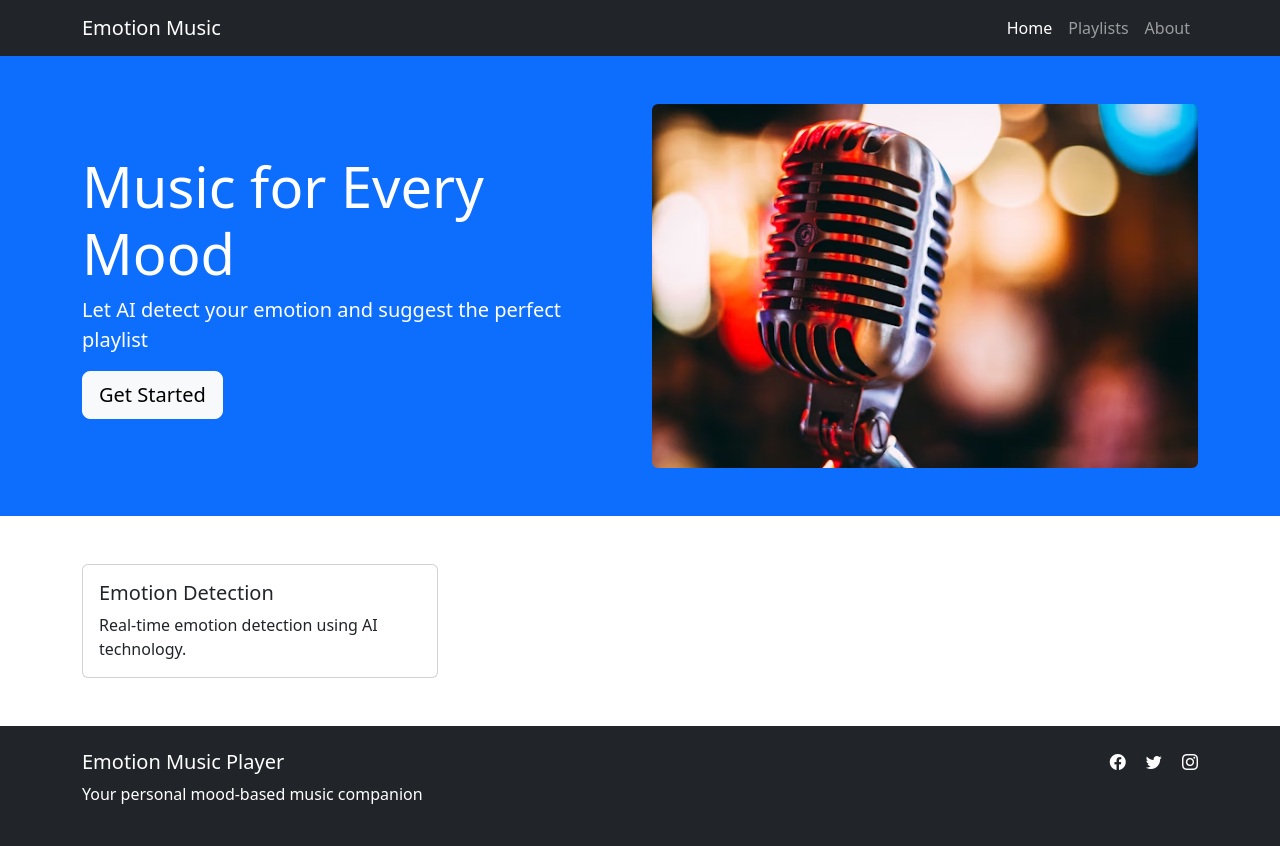
After one commit to PublisherName/MoodMelodyNepal, a Django app: template templates/base.html in a window 1280 px wide. The commit adds this page. Run offline with Django 3.2, Linux system fonts and the light colour scheme; the template is opened without the code that fills it, so the values that code supplies are empty.

Commit message:
Mood Dection Added On Index

```diff
--- a/detection/urls.py
+++ b/detection/urls.py
@@ -1,3 +1,5 @@
+from django.conf import settings
+from django.conf.urls.static import static
 from django.urls import path
 
 from detection import views
@@ -6,3 +8,7 @@ urlpatterns = [
     path("", views.index, name="index"),
     path("expression", views.expression, name="expression"),
 ]
+
+if settings.DEBUG:
+    urlpatterns += static(settings.STATIC_URL, document_root=settings.STATIC_ROOT)
+    urlpatterns += static(settings.MEDIA_URL, document_root=settings.MEDIA_ROOT)
--- /dev/null
+++ b/music/apps.py
@@ -0,0 +1,6 @@
+from django.apps import AppConfig
+
+
+class MusicConfig(AppConfig):
+    default_auto_field = "django.db.models.BigAutoField"
+    name = "music"
--- /dev/null
+++ b/music/tests.py
@@ -0,0 +1 @@
+# Create your tests here.
--- /dev/null
+++ b/music/views.py
@@ -0,0 +1 @@
+# Create your views here.
--- /dev/null
+++ b/templates/base.html
@@ -0,0 +1,29 @@
+<!-- templates/base.html -->
+<!DOCTYPE html>
+<html lang="en">
+    <head>
+        {% include "partials/head.html" %}
+        <title>
+            {% block title %}
+                Emotion Music Player
+            {% endblock title %}
+        </title>
+        <meta name="description"
+              content="{% block meta_description %}Emotion based music player that suggests playlists based on your mood{% endblock meta_description %}">
+        <meta name="keywords"
+              content="{% block meta_keywords %}music player, emotion detection, mood music, playlist{% endblock meta_keywords %}">
+    </head>
+    <body>
+        {% include "partials/navbar.html" %}
+        {% block hero %}
+            {% include "partials/hero.html" %}
+        {% endblock hero %}
+        {% block content %}
+            {% include "partials/features.html" %}
+        {% endblock content %}
+        {% include "partials/footer.html" %}
+        <script src="https://cdn.jsdelivr.net/npm/bootstrap@5.3.0/dist/js/bootstrap.bundle.min.js"></script>
+        {% block extra_js %}
+        {% endblock extra_js %}
+    </body>
+</html>
--- /dev/null
+++ b/templates/partials/features.html
@@ -0,0 +1,13 @@
+<div class="container my-5">
+    <div class="row g-4">
+        <div class="col-md-4">
+            <div class="card">
+                <div class="card-body">
+                    <h5 class="card-title">Emotion Detection</h5>
+                    <p class="card-text">Real-time emotion detection using AI technology.</p>
+                </div>
+            </div>
+        </div>
+        <!-- Other feature cards... -->
+    </div>
+</div>
--- /dev/null
+++ b/templates/partials/footer.html
@@ -0,0 +1,15 @@
+<footer class="bg-dark text-white py-4">
+    <div class="container">
+        <div class="row">
+            <div class="col-md-6">
+                <h5>Emotion Music Player</h5>
+                <p>Your personal mood-based music companion</p>
+            </div>
+            <div class="col-md-6 text-md-end">
+                <a href="#" class="text-white me-3"><i class="bi bi-facebook"></i></a>
+                <a href="#" class="text-white me-3"><i class="bi bi-twitter"></i></a>
+                <a href="#" class="text-white"><i class="bi bi-instagram"></i></a>
+            </div>
+        </div>
+    </div>
+</footer>
--- /dev/null
+++ b/templates/partials/head.html
@@ -0,0 +1,20 @@
+<meta charset="UTF-8">
+<meta name="viewport" content="width=device-width, initial-scale=1.0">
+<meta name="description"
+      content="{% block meta_description %}{% endblock meta_description %}">
+<meta name="keywords"
+      content="{% block meta_keywords %}{% endblock meta_keywords %}">
+<title>
+    {% block title %}
+        Emotion Music Player
+    {% endblock title %}
+</title>
+<!-- Bootstrap CSS -->
+<link href="https://cdn.jsdelivr.net/npm/bootstrap@5.3.0/dist/css/bootstrap.min.css"
+      rel="stylesheet">
+<!-- Bootstrap Icons -->
+<link rel="stylesheet"
+      href="https://cdn.jsdelivr.net/npm/bootstrap-icons@1.11.0/font/bootstrap-icons.css">
+<!-- Custom CSS -->
+{% block extra_css %}
+{% endblock extra_css %}
--- /dev/null
+++ b/templates/partials/hero.html
@@ -0,0 +1,21 @@
+{% load static %}
+<div class="container-fluid bg-primary text-white py-5">
+    <div class="container">
+        <div class="row align-items-center">
+            <div class="col-md-6">
+                <h1 class="display-4">Music for Every Mood</h1>
+                <p class="lead">Let AI detect your emotion and suggest the perfect playlist</p>
+                <button class="btn btn-light btn-lg">Get Started</button>
+            </div>
+            <div class="col-md-6">
+                <img src="{% static 'img/banner.avif' %}"
+                     alt="Person wearing headphones enjoying music with emotional expression"
+                     width="600"
+                     height="400"
+                     class="img-fluid rounded"
+                     loading="lazy"
+                     onerror="this.src='https://placehold.co/600x400'">
+            </div>
+        </div>
+    </div>
+</div>
--- /dev/null
+++ b/templates/partials/navbar.html
@@ -0,0 +1,24 @@
+<nav class="navbar navbar-expand-lg navbar-dark bg-dark">
+    <div class="container">
+        <a class="navbar-brand" href="#">Emotion Music</a>
+        <button class="navbar-toggler"
+                type="button"
+                data-bs-toggle="collapse"
+                data-bs-target="#navbarNav">
+            <span class="navbar-toggler-icon"></span>
+        </button>
+        <div class="collapse navbar-collapse" id="navbarNav">
+            <ul class="navbar-nav ms-auto">
+                <li class="nav-item">
+                    <a class="nav-link active" href="#">Home</a>
+                </li>
+                <li class="nav-item">
+                    <a class="nav-link" href="#">Playlists</a>
+                </li>
+                <li class="nav-item">
+                    <a class="nav-link" href="#">About</a>
+                </li>
+            </ul>
+        </div>
+    </div>
+</nav>
```
Also changed, not shown: music/admin.py (added, +13 -0 lines), music/models.py (added, +27 -0 lines), root/settings.py (+7 -3 lines), static/js/emotion-detection.js (added, +83 -0 lines), templates/index.html (+78 -13 lines), music/__init__.py (added), music/migrations/0001_initial.py (added), music/migrations/__init__.py (added), static/img/banner.avif (added).
